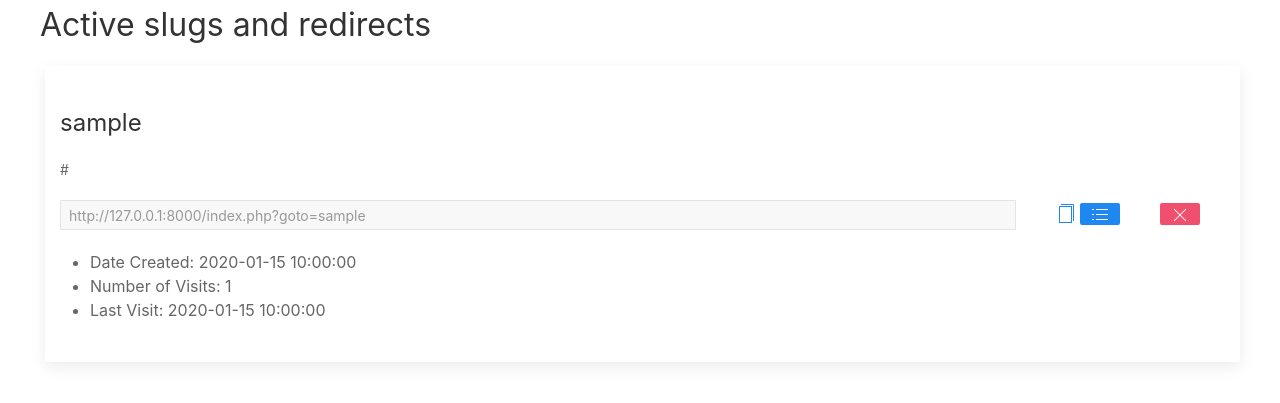
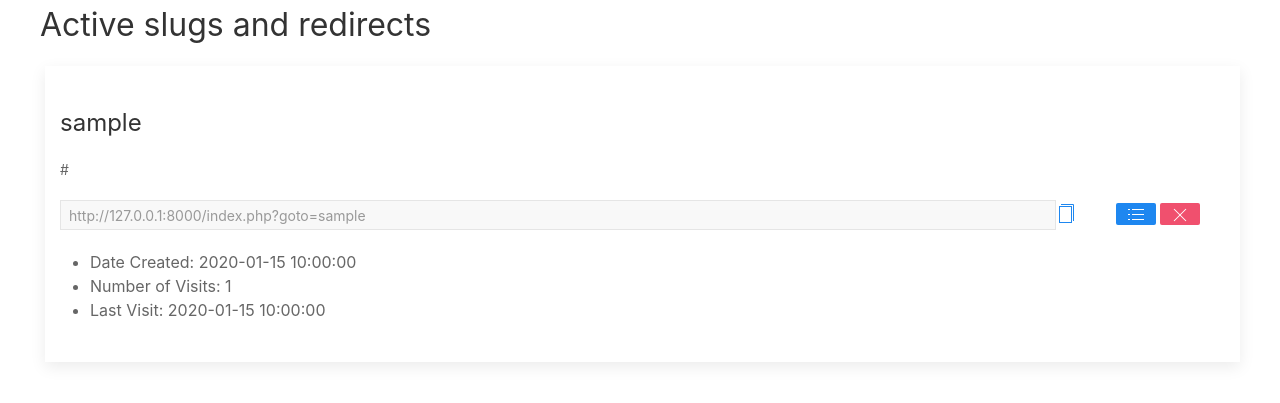
Before and after one commit to zjrohrbach/link-shortener, a PHP site: page /index.php in a window 1280 px wide. Shown: the part 198-601 px from the top of the page. Run offline with PHP 8.4, Linux system fonts and the light colour scheme; tables that the repository leaves empty or names only in its code hold one stand-in row (values such as "Sample post"); some libraries are stand-ins or nearby versions.

Commit message:
button cleanup

```diff
--- a/index.php
+++ b/index.php
@@ -233,21 +233,20 @@ session_start();
                 value="' . $base_url . $row['slug'] . '"
                 disabled />
               </div>
-
-              <div class="uk-width-auto">
+              <div class="uk-width-auto uk-padding-remove">
                 <a href="javascript:copyText(\'copy-' . $row['link_id'] . '\')" uk-tooltip="copy shortened url"><span uk-icon="copy"></span></a>
-                <a href="index.php?detail=' . $row['link_id'] . '" class="uk-label" uk-tooltip="visit details"><span uk-icon="list"></span></a>
               </div>
 
               <div class="uk-width-auto">
+                <a href="index.php?detail=' . $row['link_id'] . '" class="uk-label" uk-tooltip="visit details"><span uk-icon="list"></span></a>
                 <button type="button" class="uk-button uk-label uk-label-danger" uk-tooltip="delete this url"><span uk-icon="close"></span></button>
                 <div class="uk-width-5-6" uk-drop="mode: click; pos: top-right">
                   <div class="uk-card uk-card-body uk-card-default uk-background-muted">
                     <div class="uk-padding-remove">
                       Are you sure you want to delete <em>' . $row['slug'] . '</em>?
                     </div>
-                    <div class="uk-align-right uk-padding-remove">
-                      <a href="index.php?delete=' . $row['link_id'] . '" class="uk-label uk-drop-close">Cancel</a>
+                    <div class="uk-align-right">
+                      <a class="uk-label uk-drop-close">Cancel</a>
                       <a href="index.php?delete=' . $row['link_id'] . '" class="uk-label uk-label-danger">Delete</a>
                     </div>
                   </div>
```
